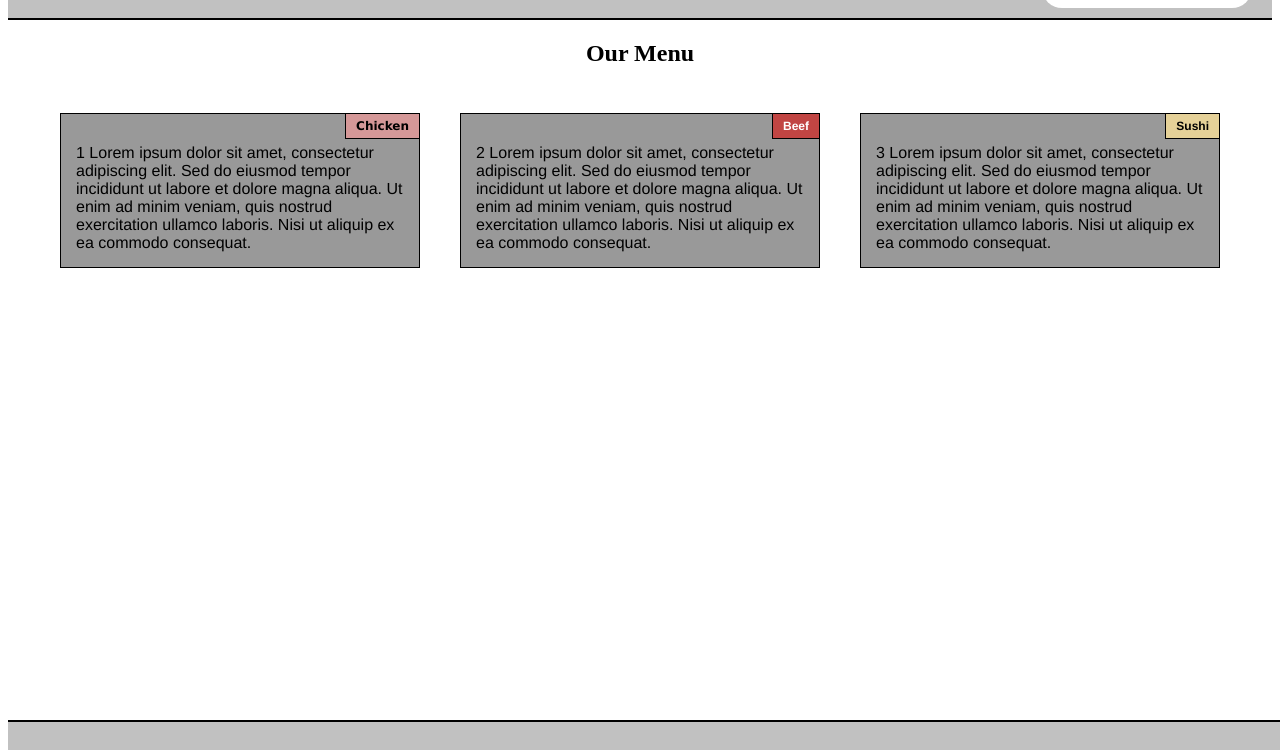
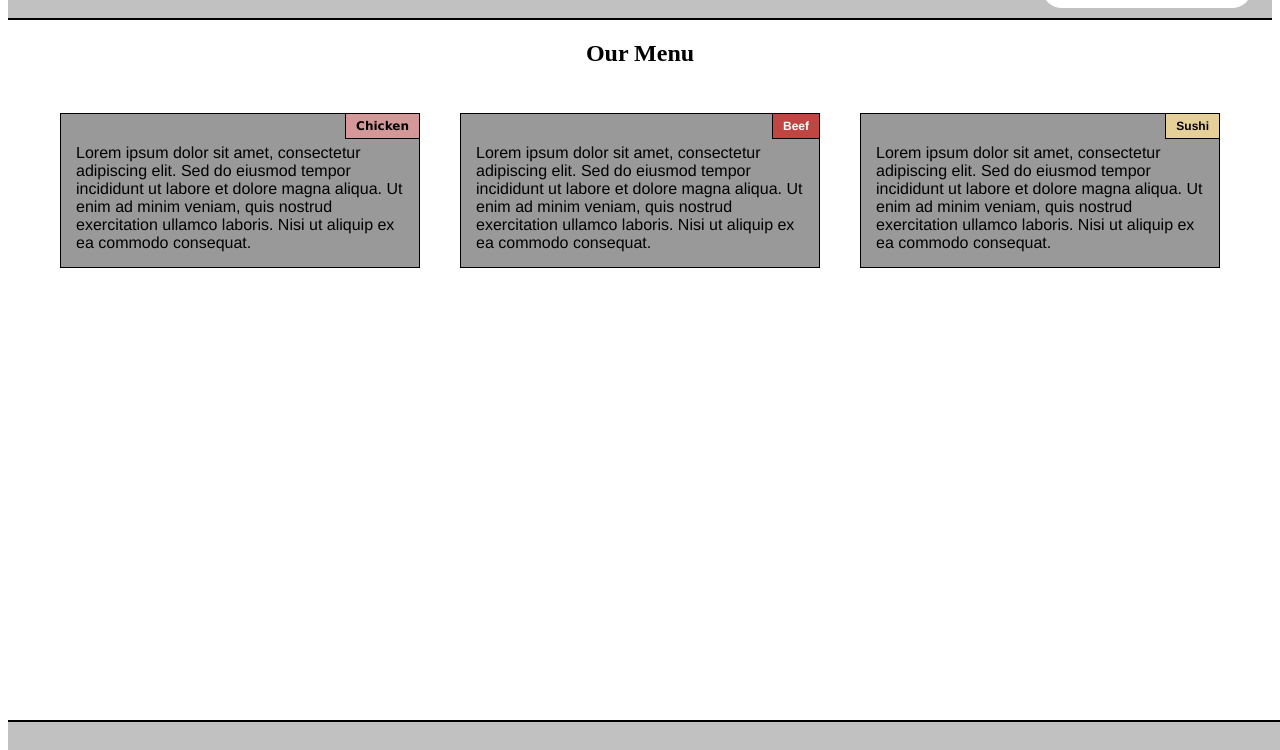
Before and after one commit to s21vainanna/module2-solution, a plain HTML site: page index.html in a window 1280 px wide. Shown: the part 50-800 px from the top of the page. Drawn offline with nearby package versions, Linux system fonts and the light colour scheme.

Commit message:
Update index.html

```diff
--- a/index.html
+++ b/index.html
@@ -27,19 +27,19 @@
     <div class="col-lg-4 col-md-6 col-sm-12">
       <p>
         <span class="section-title1">Chicken</span>
-        1 Lorem ipsum dolor sit amet, consectetur adipiscing elit. Sed do eiusmod tempor incididunt ut labore et dolore magna aliqua. Ut enim ad minim veniam, quis nostrud exercitation ullamco laboris. Nisi ut aliquip ex ea commodo consequat.
+        Lorem ipsum dolor sit amet, consectetur adipiscing elit. Sed do eiusmod tempor incididunt ut labore et dolore magna aliqua. Ut enim ad minim veniam, quis nostrud exercitation ullamco laboris. Nisi ut aliquip ex ea commodo consequat.
       </p>
     </div>
     <div class="col-lg-4 col-md-6 col-sm-12">
       <p>
         <span class="section-title2">Beef</span>
-        2 Lorem ipsum dolor sit amet, consectetur adipiscing elit. Sed do eiusmod tempor incididunt ut labore et dolore magna aliqua. Ut enim ad minim veniam, quis nostrud exercitation ullamco laboris. Nisi ut aliquip ex ea commodo consequat.
+        Lorem ipsum dolor sit amet, consectetur adipiscing elit. Sed do eiusmod tempor incididunt ut labore et dolore magna aliqua. Ut enim ad minim veniam, quis nostrud exercitation ullamco laboris. Nisi ut aliquip ex ea commodo consequat.
       </p>
     </div>
     <div class="col-lg-4 col-md-6 col-sm-12">
       <p>
         <span class="section-title3">Sushi</span>
-        3 Lorem ipsum dolor sit amet, consectetur adipiscing elit. Sed do eiusmod tempor incididunt ut labore et dolore magna aliqua. Ut enim ad minim veniam, quis nostrud exercitation ullamco laboris. Nisi ut aliquip ex ea commodo consequat.
+        Lorem ipsum dolor sit amet, consectetur adipiscing elit. Sed do eiusmod tempor incididunt ut labore et dolore magna aliqua. Ut enim ad minim veniam, quis nostrud exercitation ullamco laboris. Nisi ut aliquip ex ea commodo consequat.
       </p>
     </div>
   </div>
```
